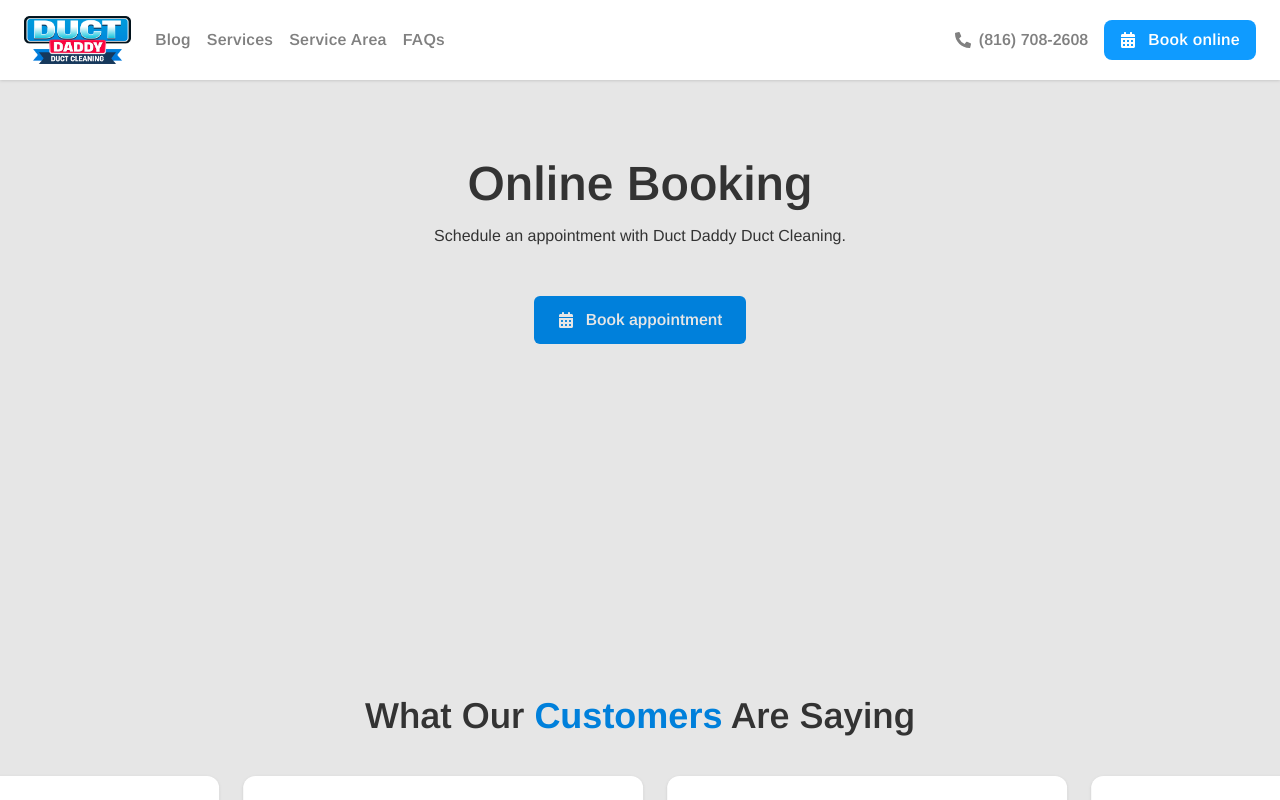
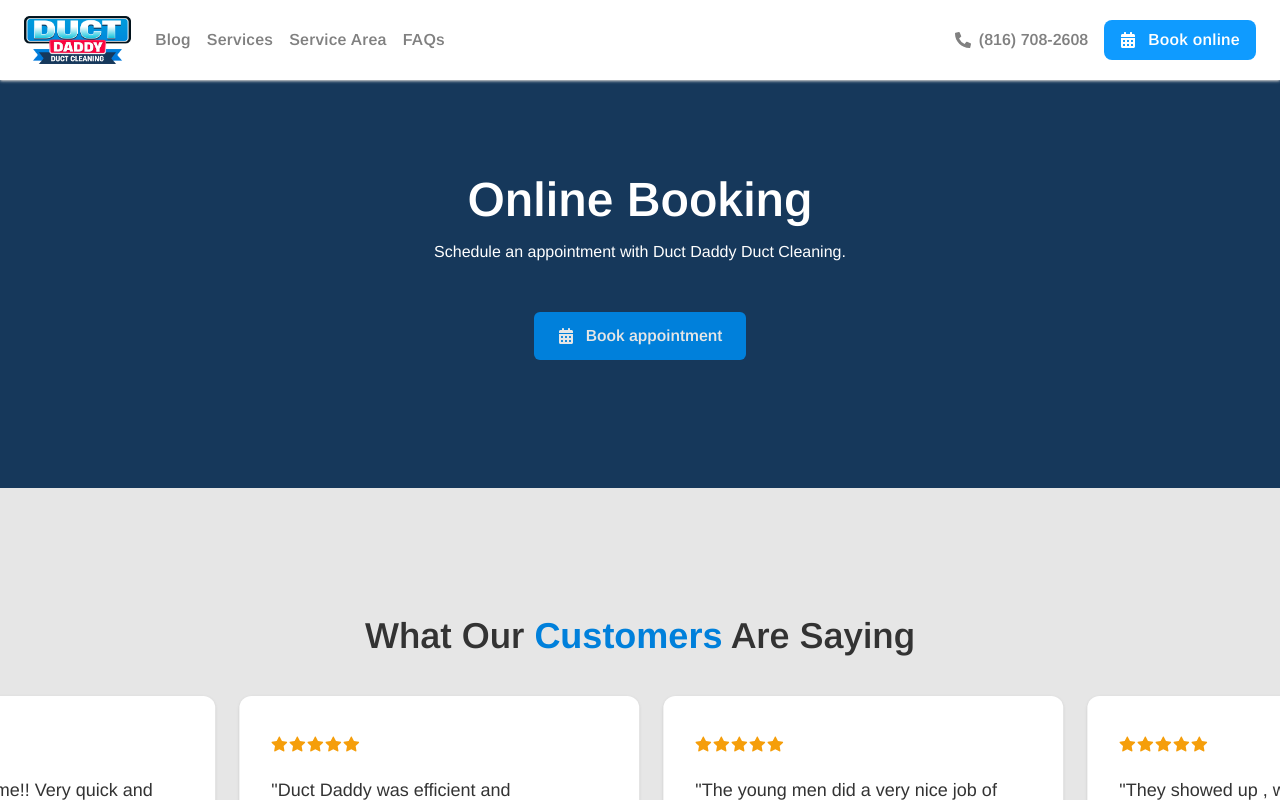
Before and after one commit to flowz0/dd-frontend, a Next.js app: page /booking in a window 1280 px wide. Shown: the top 800 px of the page. Built offline with nearby package versions, Linux system fonts and the light colour scheme.

Commit message:
improve BookingPage style customization

```diff
--- a/app/(pages)/booking/page.tsx
+++ b/app/(pages)/booking/page.tsx
@@ -44,8 +44,8 @@ export default function BookingPage() {
 
   return (
     <>
-    <main className="pt-20 mb-36">
-      <header className="px-6 py-20 max-w-7xl mx-auto flex flex-col items-center">
+    <main className="bg-[#16385B] text-[#ffffff] pt-36 pb-28 px-6 sm:pt-44 sm:pb-32">
+      <header className="max-w-7xl mx-auto flex flex-col items-center">
         <h2 className="text-4xl font-semibold text-center sm:text-5xl">Online Booking</h2>
         <p className="mt-4 text-center max-w-xl mx-auto">
           Schedule an appointment with Duct Daddy Duct Cleaning.
```
